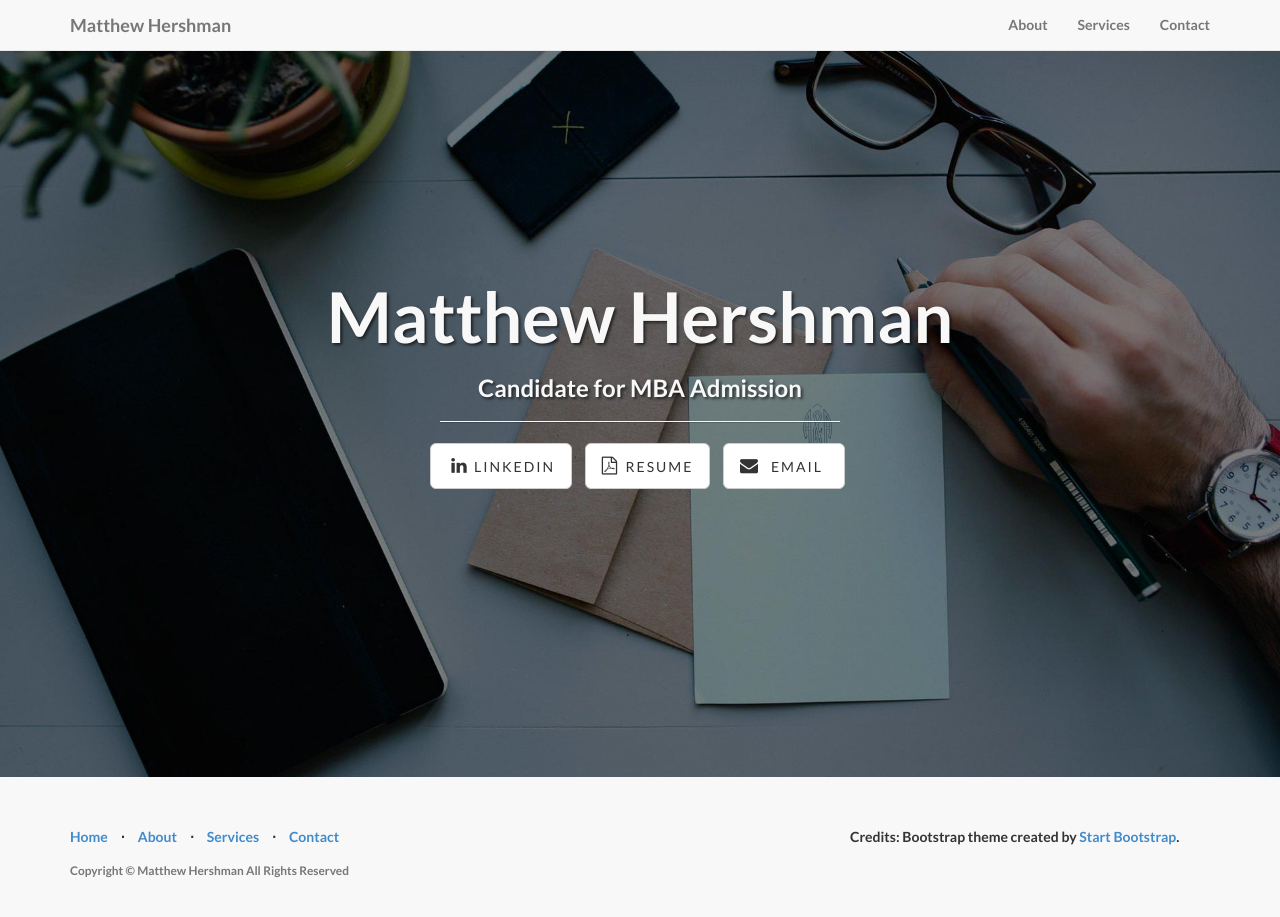
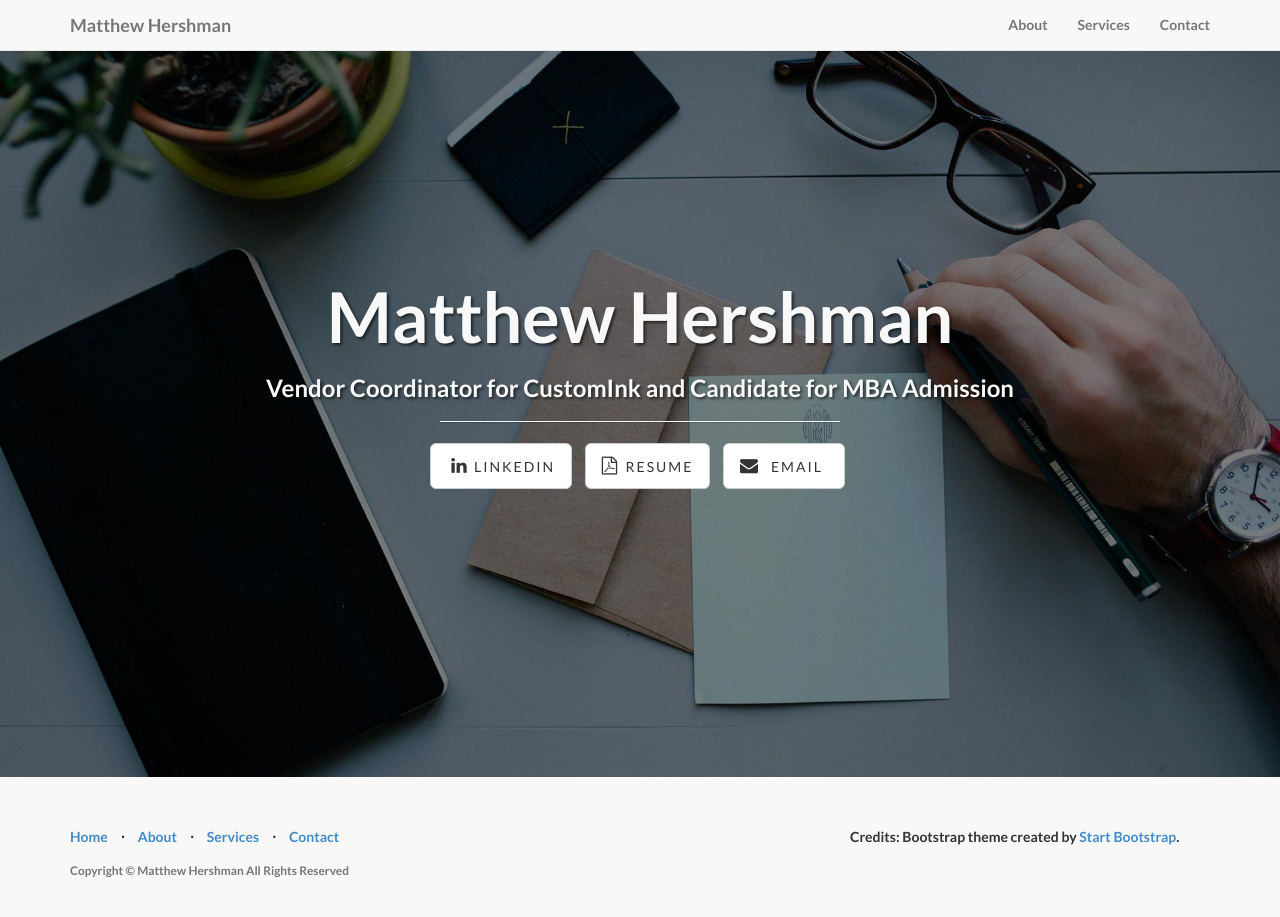
Before and after one commit to mhershman/mhershman.github.io, a Jekyll site: the page built from index.html, in a window 1280 px wide and 929 px high. Shown: the top 917 px of the window. Built offline with Jekyll 4.4.1, drawn with Linux system fonts in a browser that asks for light colours.

Commit message:
Revert 89ed2c0..465dac0
This rolls back to commit 89ed2c0a8a8a041cc4e5d676ee809cd62245625a.

```diff
--- a/index.html
+++ b/index.html
@@ -1,5 +1,5 @@
 ---
 layout: default
 title: Matthew Hershman
-subTitle: Candidate for MBA Admission
+subTitle: Vendor Coordinator for CustomInk and Candidate for MBA Admission
 ---
```
